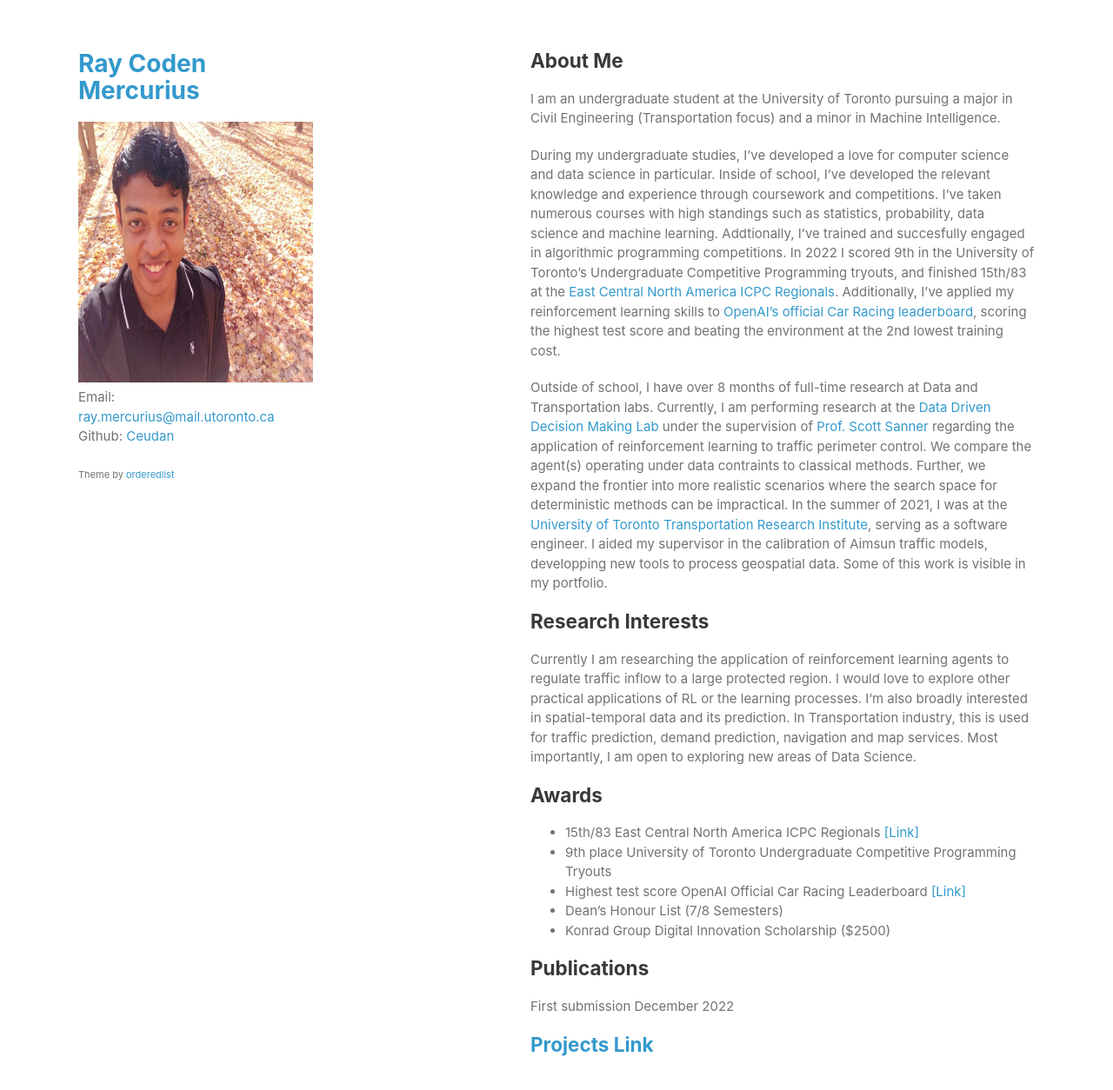
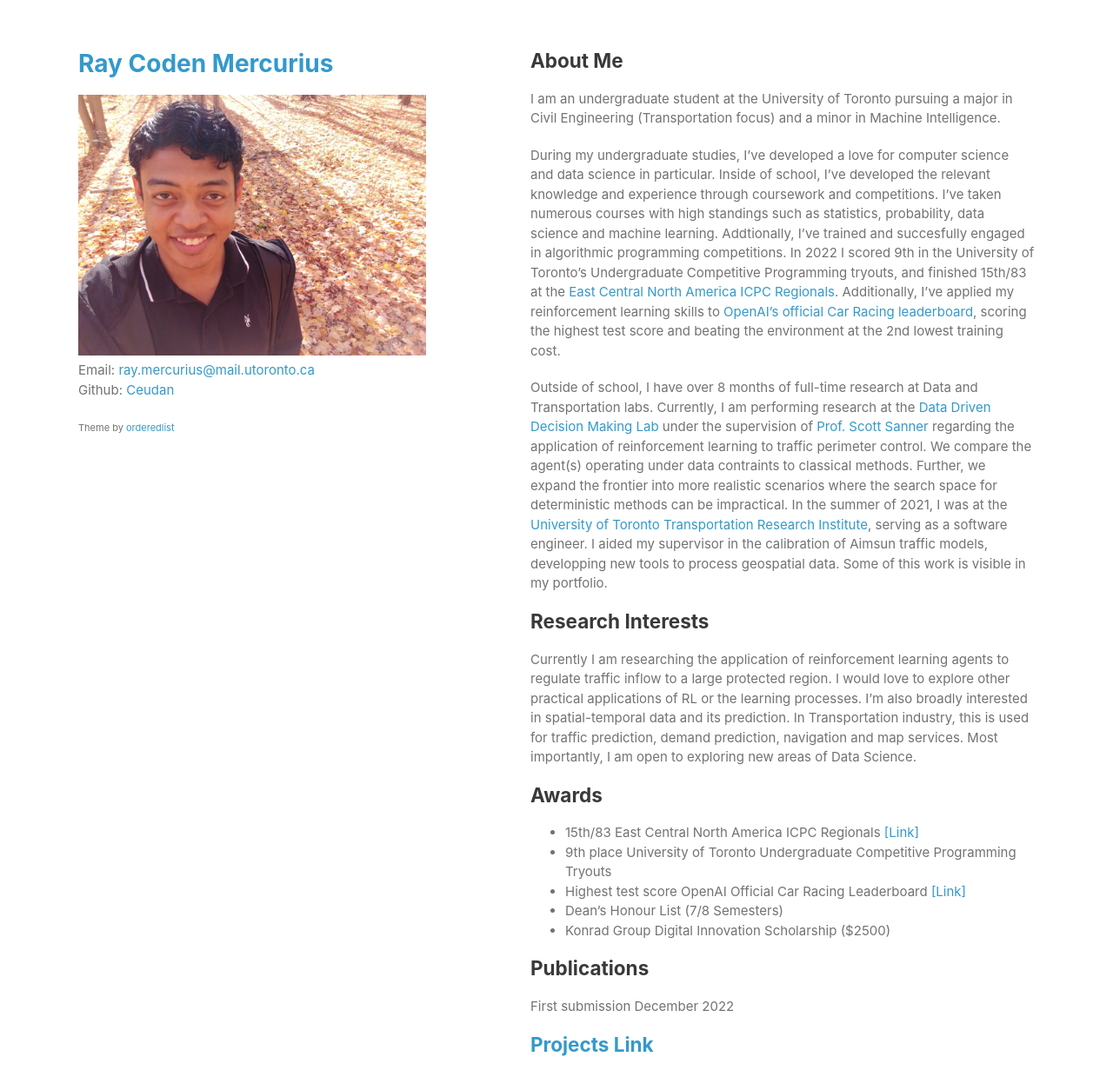
Before and after one commit to Ceudan/Ceudan_Reads.github.io, a Jekyll site: the page built from index.md, in a window 1280 px wide and 1369 px high. Shown: the top 1254 px of the window at 87% size. Built offline with Jekyll 4.4.1, drawn with Linux system fonts in a browser that asks for light colours.

Commit message:
Update jekyll-theme-minimal.scss

```diff
--- a/_sass/jekyll-theme-minimal.scss
+++ b/_sass/jekyll-theme-minimal.scss
@@ -121,7 +121,7 @@ kbd {
 }
 
 header {
-  width:270px;
+  width:400px;
   float:left;
   position:fixed;
   -webkit-font-smoothing:subpixel-antialiased;
```
